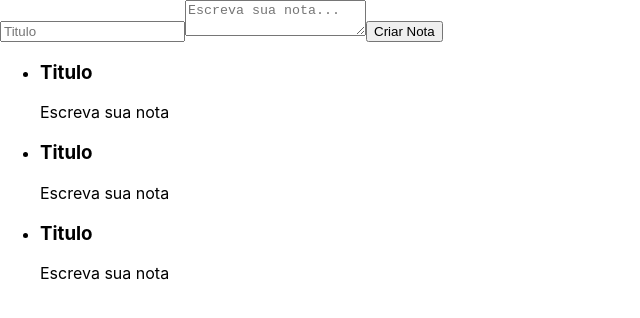
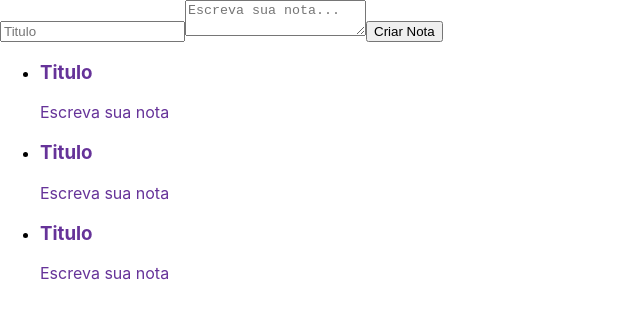
Before and after one commit to silvarafaell/Formacao_React_Alura, a React (Create React App) app in the folder EntendendoComoBibliotecaFunciona/ceep/: page / in a window 1280 px wide. Shown: the top 318 px of the page, without its empty margins (0-640 px from the left). Built offline with nearby package versions, Linux system fonts and the light colour scheme.

Commit message:
Estilizando componentes

```diff
--- a/EntendendoComoBibliotecaFunciona/ceep/src/components/CardNota.jsx
+++ b/EntendendoComoBibliotecaFunciona/ceep/src/components/CardNota/CardNota.jsx
@@ -1,9 +1,10 @@
 import React, { Component } from "react";
+import "./estilo.css";
 
 export default class CardNota extends Component {
   render() {
     return (
-      <section>
+      <section className="card-nota">
         <header>
           <h3>Titulo</h3>
         </header>
--- /dev/null
+++ b/EntendendoComoBibliotecaFunciona/ceep/src/components/CardNota/estilo.css
@@ -0,0 +1,3 @@
+.card-nota{
+    color: rebeccapurple;
+}
--- a/EntendendoComoBibliotecaFunciona/ceep/src/components/ListaDeNotas.jsx
+++ b/EntendendoComoBibliotecaFunciona/ceep/src/components/ListaDeNotas.jsx
@@ -1,13 +1,13 @@
 import React, { Component } from "react";
-import CardNota from "./CardNota";
+import CardNota from "./CardNota/CardNota";
 
 export default class ListaDeNotas extends Component {
   render() {
     return (
       <ul>
-        {Array.of("Trabalho", "Trabalho", "Estudos").map((categoria) => {
+        {Array.of("Trabalho", "Trabalho", "Estudos").map((categoria, index) => {
           return (
-            <li>
+            <li key={index}>
               <CardNota />
             </li>
           );
```
